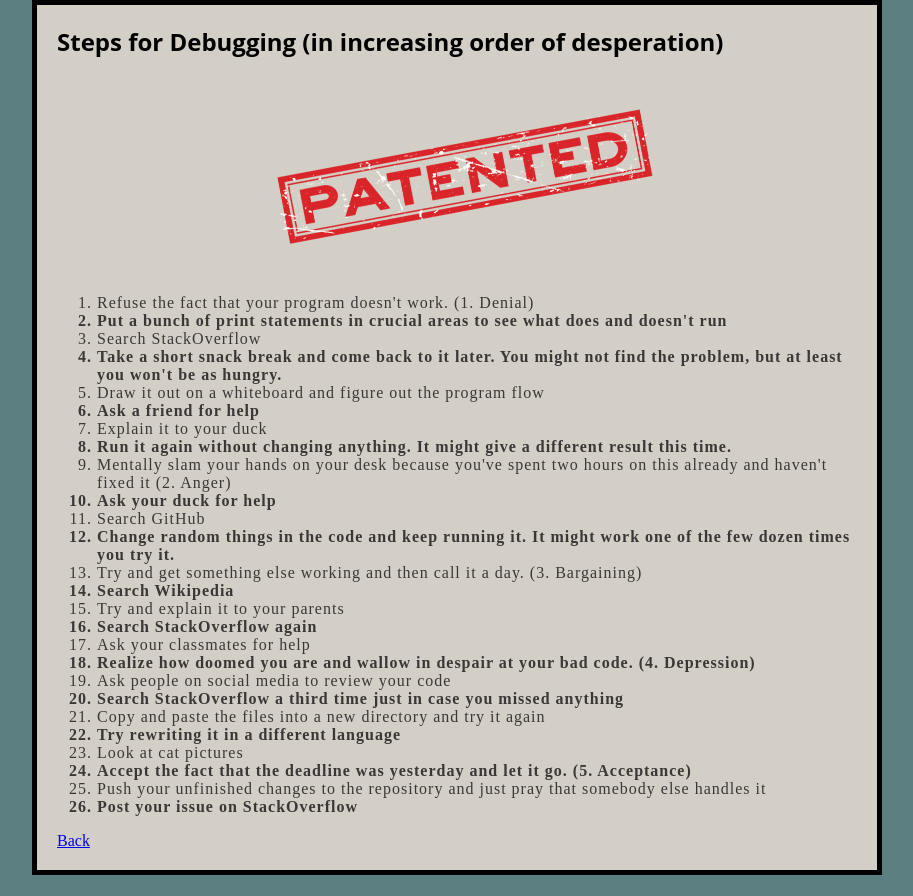
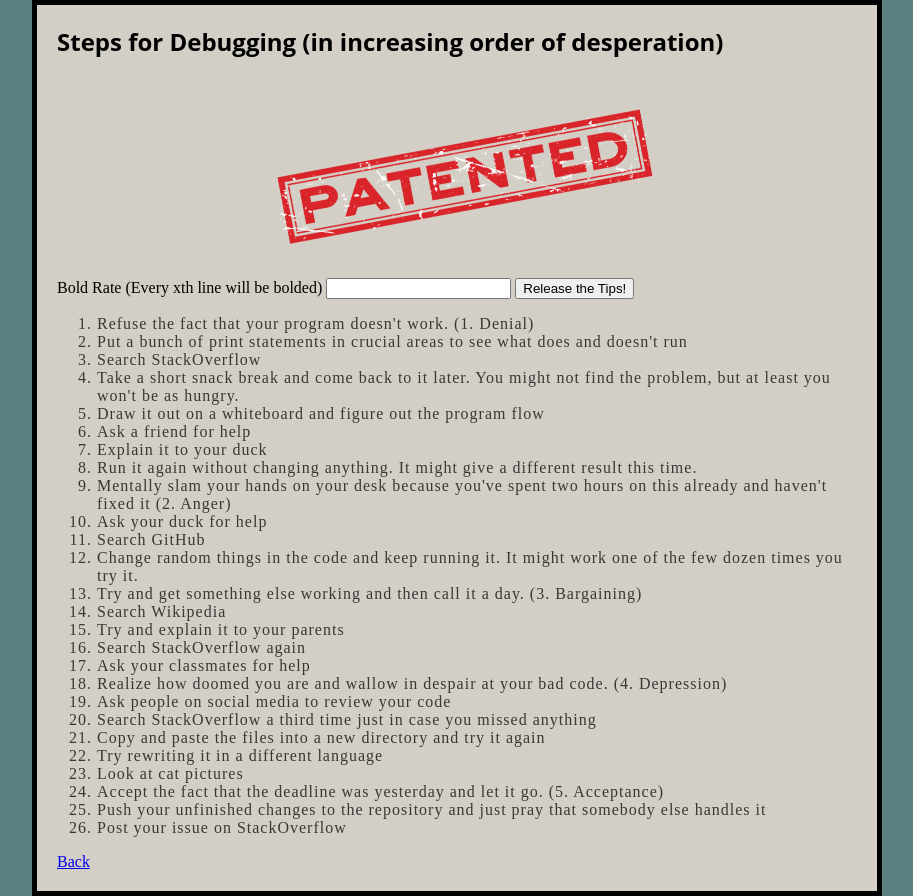
Before and after one commit to liu-kevin1/Lab1, a plain HTML site: page coding_tips/debugging.html in a window 1280 px wide. Shown: the whole page, without its empty margins (183-1096 px from the left). Before the commit the page ends 875 px from the top, so only its background shows below. Drawn offline with Linux system fonts and the light colour scheme.

Commit message:
added js to debugging tips page

```diff
--- a/coding_tips/debugging.html
+++ b/coding_tips/debugging.html
@@ -14,86 +14,123 @@
          title="No stealing!"
          width = 400
          height = 200>
-    <ol>
-        <li>
-            Refuse the fact that your program doesn't work. (1. Denial)
-        </li>
-        <b><li>
-            Put a bunch of print statements in crucial areas to see what does and doesn't run
-        </li></b>
-        <li>
-            Search StackOverflow
-        </li>
-        <b><li>
-            Take a short snack break and come back to it later. You might not find the problem, but at least you won't be as hungry.
-        </li></b>
-        <li>
-            Draw it out on a whiteboard and figure out the program flow
-        </li>
-        <b><li>
-            Ask a friend for help
-        </li></b>
-        <li>
-            Explain it to your duck
-        </li>
-        <b><li>
-            Run it again without changing anything. It might give a different result this time.
-        </li></b>
-        <li>
-            Mentally slam your hands on your desk because you've spent two hours on this already and haven't fixed it (2. Anger)
-        </li>
-        <b><li>
-            Ask your duck for help
-        </li></b>
-        <li>
-            Search GitHub
-        </li>
-        <b><li>
-            Change random things in the code and keep running it. It might work one of the few dozen times you try it.
-        </li></b>
-        <li>
-            Try and get something else working and then call it a day. (3. Bargaining)
-        </li>
-        <b><li>
-            Search Wikipedia
-        </li></b>
-        <li>
-            Try and explain it to your parents
-        </li>
-        <b><li>
-            Search StackOverflow again
-        </li></b>
-        <li>
-            Ask your classmates for help
-        </li>
-        <b><li>
-            Realize how doomed you are and wallow in despair at your bad code. (4. Depression)
-        </li></b>
-        <li>
-            Ask people on social media to review your code
-        </li>
-        <b><li>
-            Search StackOverflow a third time just in case you missed anything
-        </li></b>
-        <li>
-            Copy and paste the files into a new directory and try it again
-        </li>
-        <b><li>
-            Try rewriting it in a different language
-        </li></b>
-        <li>
-            Look at cat pictures
-        </li>
-        <b><li>
-            Accept the fact that the deadline was yesterday and let it go. (5. Acceptance)
-        </li></b>
-        <li>
-            Push your unfinished changes to the repository and just pray that somebody else handles it
-        </li>
-        <b><li>
-            Post your issue on StackOverflow
-        </li></b>
+
+    <label>Bold Rate (Every xth line will be bolded)</label>
+    <input class="input-bold-rate">
+    <button class="button-generate-tips">Release the Tips!</button>
+
+    <ol class="main-list">
     </ol>
+
+    <script>
+        let mainList = document.querySelector(".main-list");
+        let debuggingTips = [
+            "Refuse the fact that your program doesn't work. (1. Denial)",
+            "Put a bunch of print statements in crucial areas to see what does and doesn't run",
+            "Search StackOverflow",
+            "Take a short snack break and come back to it later. You might not find the problem, but at least you won't be as hungry.",
+            "Draw it out on a whiteboard and figure out the program flow",
+            "Ask a friend for help",
+            "Explain it to your duck",
+            "Run it again without changing anything. It might give a different result this time.",
+            "Mentally slam your hands on your desk because you've spent two hours on this already and haven't fixed it (2. Anger)",
+            "Ask your duck for help",
+            "Search GitHub",
+            "Change random things in the code and keep running it. It might work one of the few dozen times you try it.",
+            "Try and get something else working and then call it a day. (3. Bargaining)",
+            "Search Wikipedia",
+            "Try and explain it to your parents",
+            "Search StackOverflow again",
+            "Ask your classmates for help",
+            "Realize how doomed you are and wallow in despair at your bad code. (4. Depression)",
+            "Ask people on social media to review your code",
+            "Search StackOverflow a third time just in case you missed anything",
+            "Copy and paste the files into a new directory and try it again",
+            "Try rewriting it in a different language",
+            "Look at cat pictures",
+            "Accept the fact that the deadline was yesterday and let it go. (5. Acceptance)",
+            "Push your unfinished changes to the repository and just pray that somebody else handles it",
+            "Post your issue on StackOverflow",
+        ];
+
+        function getFontSize(element) {
+            return parseInt(window.getComputedStyle(element, null).getPropertyValue('font-size'), 10);
+        }
+
+        function tweenFontSize(element, goalSize, duration) {
+            let STEP_TIME = 0.01
+            let currentSize = getFontSize(element);
+            let sizeStep = (goalSize - currentSize)/(duration/STEP_TIME);
+            console.log("size step: " + sizeStep);
+
+            let iterations = 0;
+            let maxIterations = duration/STEP_TIME;
+            console.log(maxIterations)
+
+            let interval;
+            interval = setInterval(function() {
+                element.style.fontSize = currentSize + sizeStep*iterations + "px";
+                console.log(currentSize + sizeStep*iterations + "px")
+                iterations = iterations + 1;
+                if ((element == null) || (iterations >= maxIterations)) {
+                    clearInterval(interval);
+                    element.style.fontSize = goalSize + "px";
+                }
+            }, STEP_TIME * 1000);
+        }
+
+        function tweenFontSizeBounce(element, goalSize, duration, bounceSize, bounceDuration) {
+            tweenFontSize(element, bounceSize, bounceDuration);
+            setTimeout(() => {
+                tweenFontSize(element, goalSize, duration);
+            }, bounceDuration * 1000);
+        }
+
+        function createTips() {
+            let DELAY = 0.05 * 1000;
+            let currentElmCount = 1;
+            let boldRate = 2;
+            let boldRateInput = document.querySelector(".input-bold-rate");
+            if (parseInt(boldRateInput.value) != NaN) {
+                boldRate = parseInt(boldRateInput.value);
+            }
+
+            debuggingTips.forEach(function(tip) {
+                let elm = document.createElement("li");
+                let content = tip;
+
+                if (currentElmCount % boldRate == 0) {
+                    content = "<b>" + content + "</b>";
+                }
+                elm.innerHTML = content;
+                elm.style.fontSize = "0px";
+                elm.classList.add("tipElement");
+
+                mainList.appendChild(elm);
+                currentElmCount++;
+                setTimeout(function() {
+                    tweenFontSizeBounce(elm, getFontSize(elm) + 16, 0.2, getFontSize(elm) + 20, 0.25)
+                    // tweenFontSize(elm, getFontSize(elm) + 16, 0.5);
+                }, DELAY*currentElmCount);
+            })
+        }
+
+        function resetTips() {
+            while (mainList.firstElementChild) {
+                mainList.removeChild(mainList.firstElementChild);
+            }
+        }
+
+        function generateTips() {
+            resetTips();
+            createTips();
+        }
+
+        let generateTipsButton = document.querySelector(".button-generate-tips");
+        generateTipsButton.addEventListener("click", generateTips);
+
+        generateTips();
+    </script>
 
     <a href="main.html">Back</a>
 </body>
--- a/styles/style.css
+++ b/styles/style.css
@@ -39,3 +39,7 @@ img {
     /* width: 70%;
     height: auto; */
 }
+
+.space {
+    margin: 300;
+}
```
Also changed, not shown: coding_tips/main.html (+1 -3 lines), edutainment.html (+2 -0 lines), index.html (+1 -3 lines).
